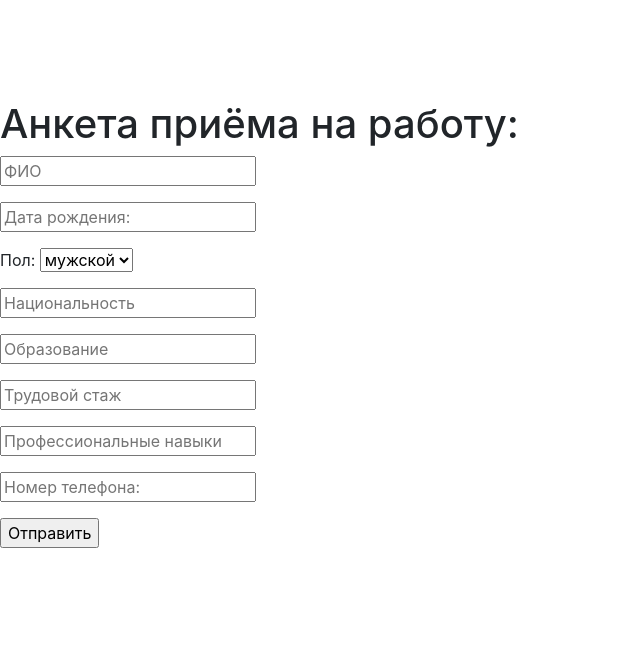
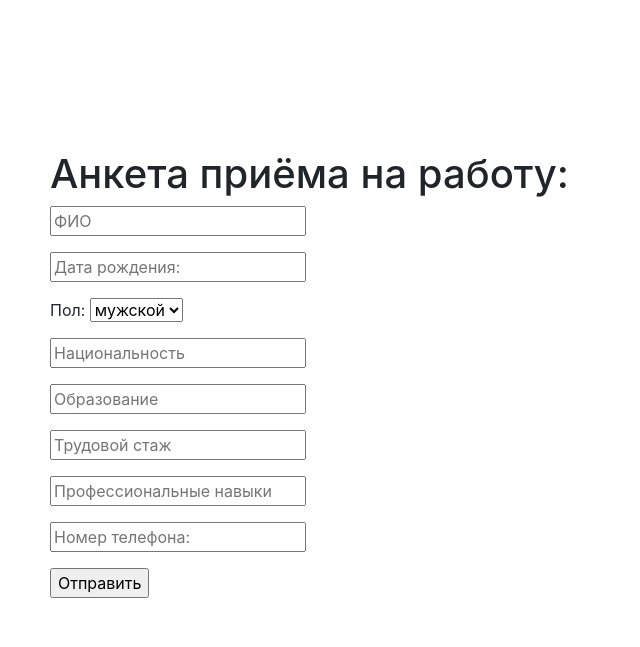
Before and after one commit to savenkov-hub/web-alekseev955, a Flask app: page / in a window 1280 px wide. Shown: the top 647 px of the page, without its empty margins (0-640 px from the left). Run offline with Flask 2, Linux system fonts and the light colour scheme; some libraries are stand-ins or nearby versions.

Commit message:
Стили заработали. Я счастлив, можно продолжать ваять. Впереди по плану починка шрифтов

```diff
--- a/templates/index.html
+++ b/templates/index.html
@@ -5,7 +5,8 @@
     <link rel="stylesheet" href="https://stackpath.bootstrapcdn.com/bootstrap/5.0.0-alpha2/css/bootstrap.min.css">
     <title>ООО "Рога и копыта"</title>
 </head>
-<body>
+<body style="padding:50px;">
+
 <div class="cleanslate w24tz-current-time w24tz-small" style="display: inline-block !important; visibility: hidden !important; min-width:200px !important; min-height:100px !important;"><p><a href="//24timezones.com/%D0%95%D0%BA%D0%B0%D1%82%D0%B5%D1%80%D0%B8%D0%BD%D0%B1%D1%83%D1%80%D0%B3/%D0%B2%D1%80%D0%B5%D0%BC%D1%8F" style="text-decoration: none" class="clock24" id="tz24-1612158377-c1358-eyJob3VydHlwZSI6IjI0Iiwic2hvd2RhdGUiOiIxIiwic2hvd3NlY29uZHMiOiIxIiwiY29udGFpbmVyX2lkIjoiY2xvY2tfYmxvY2tfY2I2MDE3OTVhOTBkNGJhIiwidHlwZSI6ImRiIiwibGFuZyI6InJ1In0=" title="Екатеринбург часы" target="_blank" rel="nofollow">Местное время:</a></p><div id="clock_block_cb601795a90d4ba"></div></div>
 <script type="text/javascript" src="//w.24timezones.com/l.js" async></script>
    <h1>Анкета приёма на работу:</h1>
```
